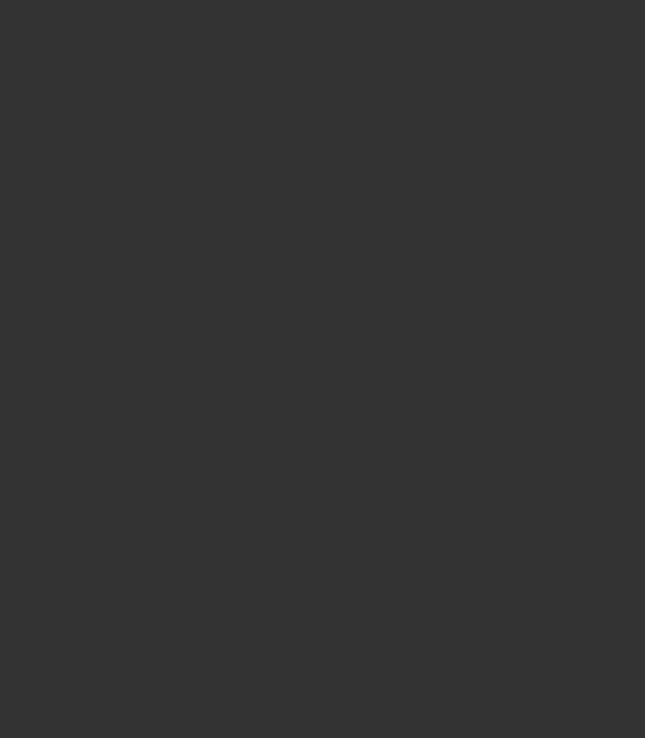
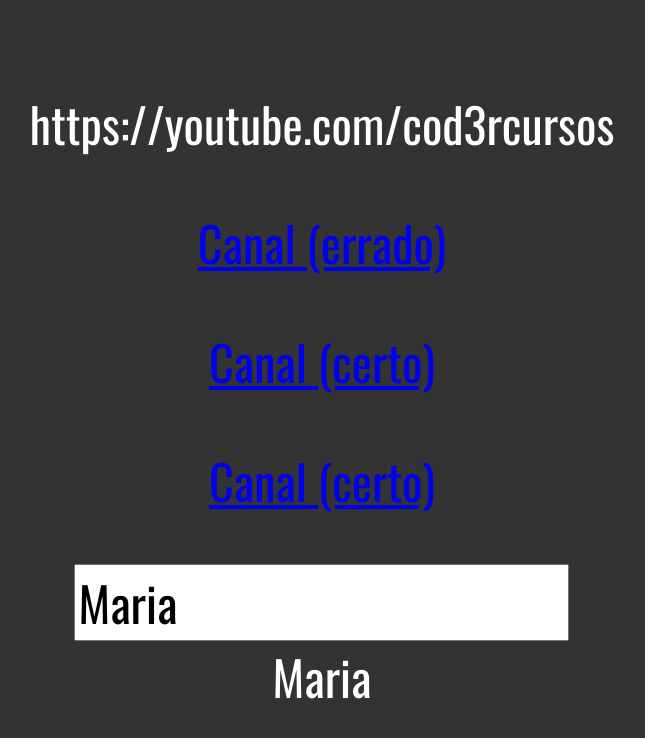
Before and after one commit to LucasBondeDeSouza/Vue, a website: page exercicios/02-Binding/binding.html in a window 1280 px wide. Shown: the whole page, without its empty margins (318-963 px from the left). Drawn offline with Linux system fonts and the light colour scheme.

Commit message:
atualização

```diff
--- a/exercicios/02-Binding/binding.html
+++ b/exercicios/02-Binding/binding.html
@@ -7,9 +7,29 @@
     <script src="/js/vue.min.js"></script>
 </head>
 <body class="exercicio">
-
+    <div id="app">
+        <p>{{ link }}</p>
+        <p><a href="{{ link }}">Canal (errado)</a></p>
+        <p><a v-bind:href="link" target="_blank">Canal (certo)</a></p>
+        <p><a :href="link" target="_blank">Canal (certo)</a></p>
+        <p>
+            <input type="text" v-model="nome"><br>
+            <span>{{ nome }}</span>
+        </p>
+    </div>
     <script>
-        // ...
+        new Vue({
+            el: "#app",
+            data: {
+                nome: 'Maria',
+                link: "https://youtube.com/cod3rcursos"
+            },
+            watch: {
+                nome(novoValor) {
+                    console.log(novoValor.toUpperCase())
+                }
+            }
+        })
     </script>
 </body>
 </html>
```
